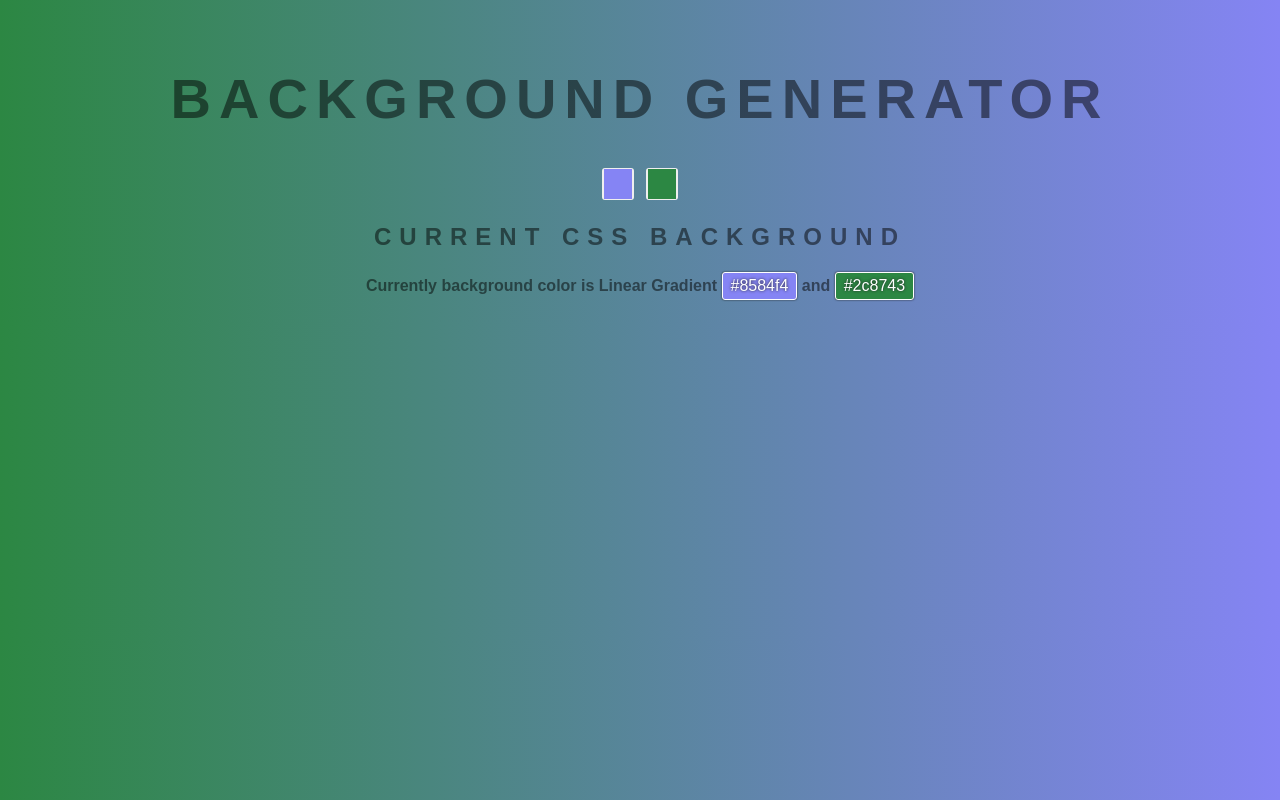
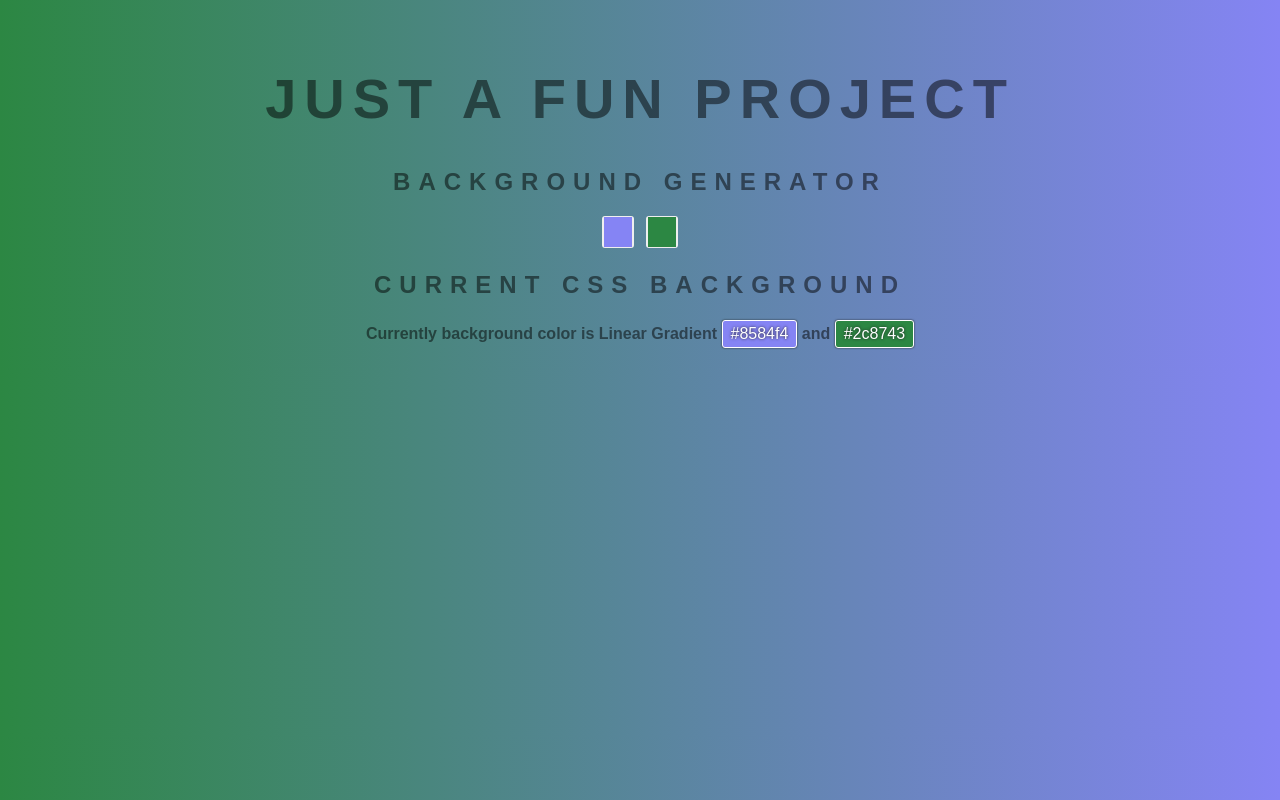
Before and after one commit to mrafiqkhan/mrafiqkhan.github.io, a plain HTML site: page index.html in a window 1280 px wide. Drawn offline with Linux system fonts and the light colour scheme.

Commit message:
some more changes

```diff
--- a/index.html
+++ b/index.html
@@ -11,7 +11,8 @@
 
 <body>
   <div class="container">
-    <h1>Background Generator</h1>
+    <h1>Just a fun project</h1>
+    <h2>Background Generator</h2>
     <input type="color" name="color1" id="" value="#00ff00">
     <input type="color" name="color2" id="" value="#ff0000">
     <h2>Current CSS Background</h2>
```
